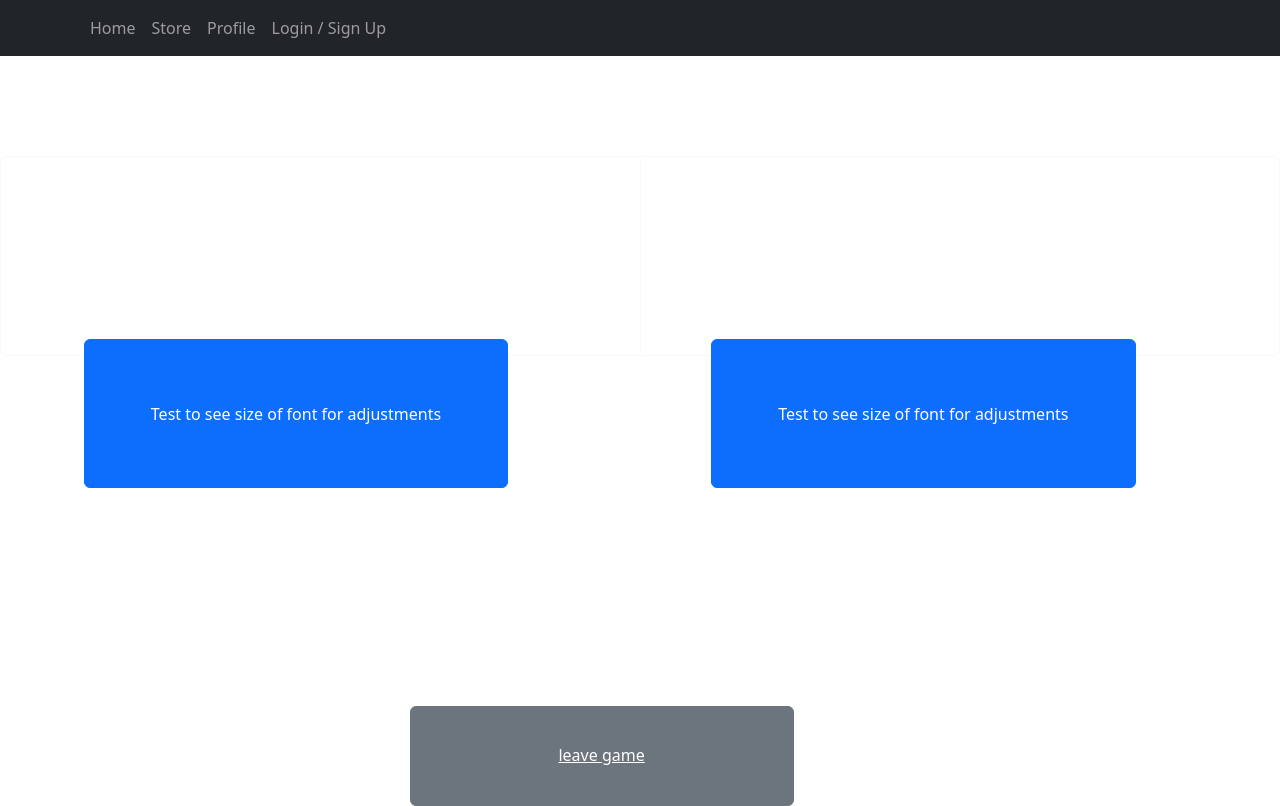
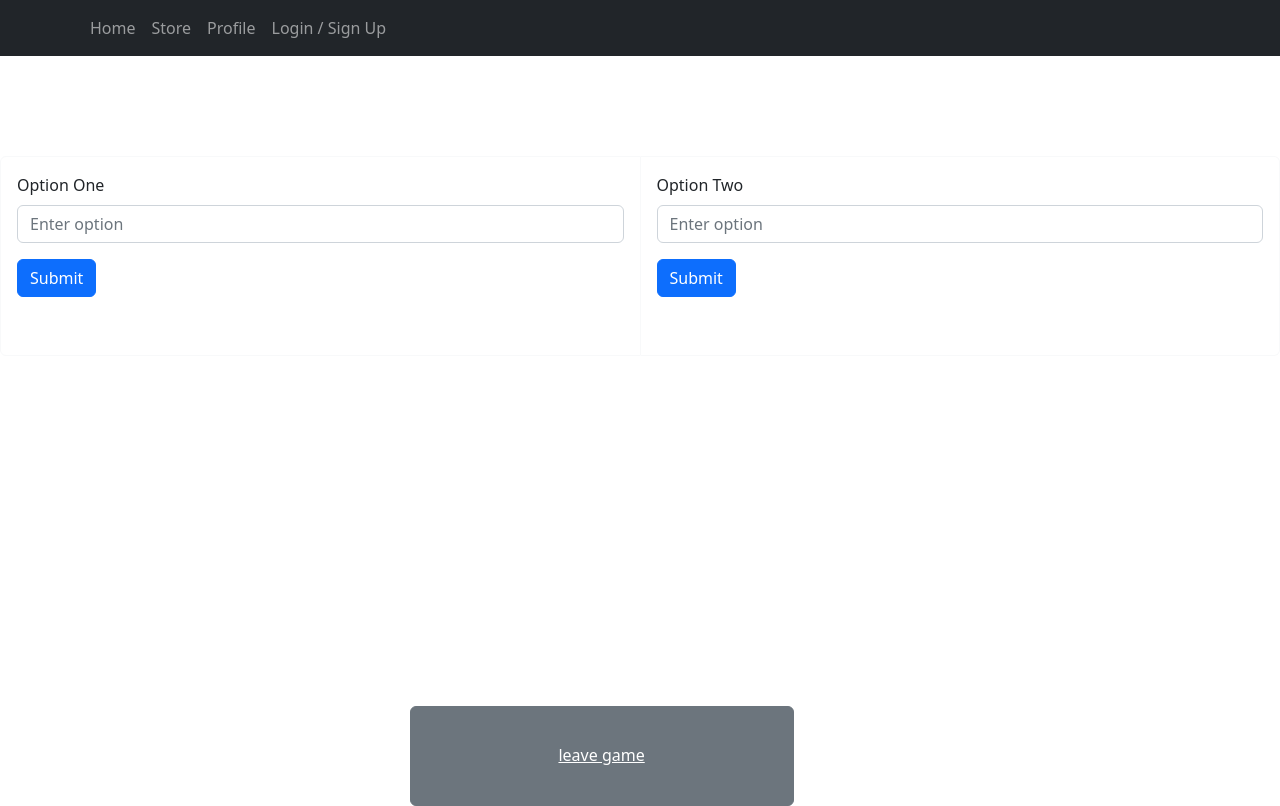
Before and after one commit to garrettj94/ToughDecisions, a React (Create React App) app in the folder client/: page /answer in a window 1280 px wide. Built offline with nearby package versions, Linux system fonts and the light colour scheme; no server answers.

Commit message:
starting to make the game fucntual

```diff
--- a/client/src/components/answerQ.js
+++ b/client/src/components/answerQ.js
@@ -1,37 +1,131 @@
-import React from 'react';
+import React, { useState } from "react";
+import { CREATE_QUESTION } from "../utils/mutations";
+import { useMutation } from "@apollo/client";
 import { Link } from 'react-router-dom';
-import { Card, CardGroup, Button } from 'react-bootstrap';
+import { Card, CardGroup, Button, Form } from 'react-bootstrap';
 // import { io,} from 'socket.io-client'
 
 function AnswerQ() {
-    // const socket = io('http://localhost:3001');
+    const [questionAnswered, setQuestionAnswered] = useState({ questionOne: false, questionTwo: false });
+    const [optionOne, setOptionOne] = useState('');
+    const [optionTwo, setOptionTwo] = useState('');
+    const [questionFormData, setQuestionFormData] = useState({ text: '' });
+    const [showAlert, setShowAlert] = useState(false);
+    const [createQuestion] = useMutation(CREATE_QUESTION);
 
-    // function leaveGame(){
-    //     socket.emit('leaveGame');
-    //     };
 
+    const handleInputChange = (event) => {
+        const { name, value } = event.target;
+        setQuestionFormData({ ...questionFormData, [name]: value });
+    }
+
+    const handleQuestionOneSubmit = async (event) => {
+        event.preventDefault();
+
+        const submit = event.currentTarget;
+        console.log(submit)
+        // try {
+        //     await createQuestion({
+        //         variables: { ...questionFormData }
+        //     });
+        // } catch (err) {
+        //     console.error(err);
+        //     setShowAlert(true)
+        // }
+
+        setQuestionFormData({
+            text: ''
+        })
+
+        setQuestionAnswered({
+            ...questionAnswered,
+            questionOne: true,
+
+        })
+    }
+
+    const handleQuestionTwoSubmit = async (event) => {
+        event.preventDefault();
+
+        const submit = event.currentTarget;
+        console.log(submit)
+        // try {
+        //     await createQuestion({
+        //         variables: { ...questionFormData }
+        //     });
+        // } catch (err) {
+        //     console.error(err);
+        //     setShowAlert(true)
+        // }
+
+        setQuestionFormData({
+            text: ''
+        })
+
+        setQuestionAnswered({
+            ...questionAnswered,
+            questionTwo: true,
+
+        })
+    }
+    //able to type
 
 
     return (
-        <div  id='gameImg'>
+        <div id='gameImg'>
             <CardGroup className='Game'>
                 <Card border="light" className='choiceOne'>
                     <Card.Body >
-                        <Button className='optionOne'>
-                            Test to see size of font for adjustments
-                        </Button>
+                        {questionAnswered.questionOne ?
+                            (
+                                <Button className='optionOne'  >
+                                    {optionOne}
+                                </Button>
+                            ) :
+                            (
+
+                                <Form onSubmit={handleQuestionOneSubmit}>
+                                    <Form.Group className="mb-3" controlId="basicOption">
+                                        <Form.Label>Option One</Form.Label>
+                                        <Form.Control value={optionOne} onChange={(event) => setOptionOne(event.target.value)} type="text" placeholder="Enter option" />
+                                    </Form.Group>
+                                    <Button variant="primary" type="submit" >
+                                        Submit
+                                    </Button>
+                                </Form>
+
+                            )
+                        }
+
                     </Card.Body>
                 </Card>
                 <Card border="light" className='choiceTwo'>
                     <Card.Body>
-                        <Button className='optionTwo'>
-                        Test to see size of font for adjustments
-                        </Button>
+                        {questionAnswered.questionTwo ?
+                            (
+                                <Button className='optionTwo'>
+                                    {optionTwo}
+                                </Button>
+                            ) :
+                            (
+
+                                <Form onSubmit={handleQuestionTwoSubmit}>
+                                    <Form.Group className="mb-3" controlId="basicOption">
+                                        <Form.Label>Option Two</Form.Label>
+                                        <Form.Control value={optionTwo} onChange={(event) => setOptionTwo(event.target.value)} type="text" placeholder="Enter option" />
+                                    </Form.Group>
+                                    <Button variant="primary" type="submit" >
+                                        Submit
+                                    </Button>
+                                </Form>
+
+                            )
+                        }
                     </Card.Body>
                 </Card>
             </CardGroup>
 
-            <Button className='leaveBtn' variant='secondary'  to='/' as={Link}>
+            <Button className='leaveBtn' variant='secondary' to='/' as={Link}>
                 <div id='leaveGameBtn'>leave game</div>
             </Button>
 
@@ -39,3 +133,20 @@ function AnswerQ() {
     );
 }
 export default AnswerQ
+
+
+
+
+
+
+
+
+
+
+
+
+    // const socket = io('http://localhost:3001');
+
+    // function leaveGame(){
+    //     socket.emit('leaveGame');
+    //     };
```
